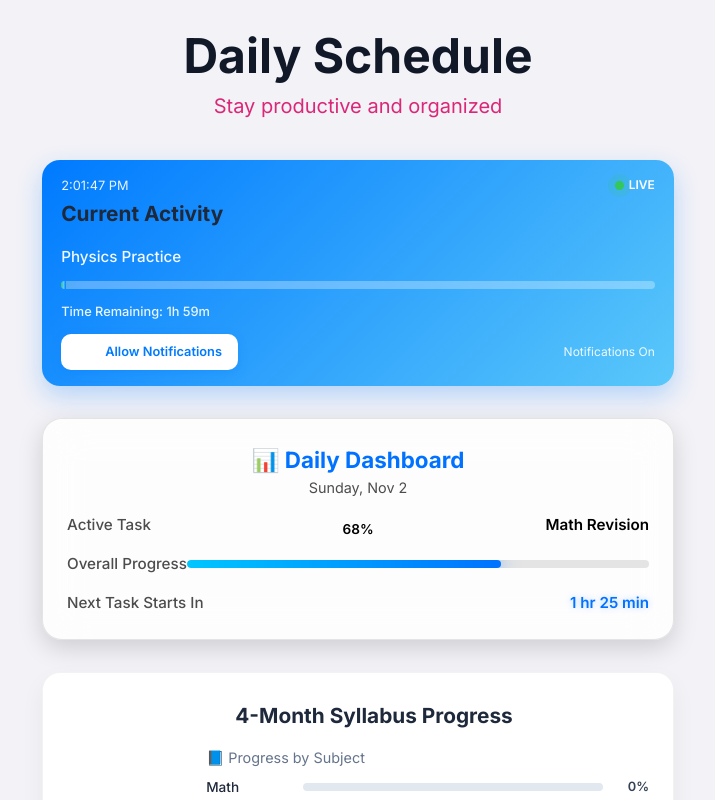
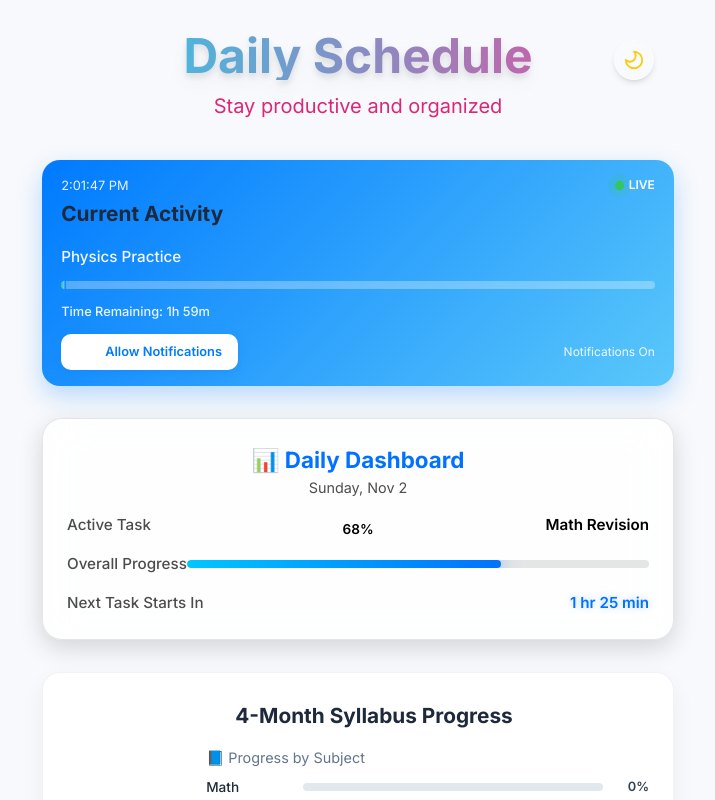
Before and after one commit to tech242242/dailytask, a React (Vite) app: page / in a window 1280 px wide. Shown: the top 800 px of the page, without its empty margins (282-997 px from the left). Built offline with nearby package versions, Linux system fonts and the light colour scheme.

Commit message:
Update Header.jsx

```diff
--- a/src/components/Header.jsx
+++ b/src/components/Header.jsx
@@ -1,10 +1,67 @@
-import React from "react";
+import React, { useEffect, useState } from "react";
+import { Sun, Moon } from "lucide-react";
 
 export default function Header() {
+  const [theme, setTheme] = useState(() => {
+    return localStorage.getItem("theme") || "light";
+  });
+
+  // Apply theme colors directly via body style
+  useEffect(() => {
+    const root = document.body;
+    if (theme === "dark") {
+      root.style.background = "#0a0f1c";
+      root.style.color = "#eee";
+    } else {
+      root.style.background = "#f7f9fc";
+      root.style.color = "#222";
+    }
+    localStorage.setItem("theme", theme);
+  }, [theme]);
+
+  const toggleTheme = () => {
+    setTheme((prev) => (prev === "light" ? "dark" : "light"));
+  };
+
   return (
-    <header className="text-center mb-10 bounce-in">
-      <h1 className="text-5xl font-bold mb-3 header-gradient">Daily Schedule</h1>
-      <p className="text-xl text-pink-600">Stay productive and organized</p>
+    <header className="relative text-center mb-10 transition-all duration-500">
+      <h1 className="text-5xl font-bold mb-3 bg-gradient-to-r from-cyan-400 to-pink-500 bg-clip-text text-transparent drop-shadow-lg">
+        Daily Schedule
+      </h1>
+      <p
+        className={`text-xl transition-colors duration-300 ${
+          theme === "dark" ? "text-pink-300" : "text-pink-600"
+        }`}
+      >
+        Stay productive and organized
+      </p>
+
+      {/* Theme Toggle Button */}
+      <button
+        onClick={toggleTheme}
+        className="absolute right-5 top-2 p-2 rounded-full border border-white/20 backdrop-blur-md transition-all hover:scale-105 shadow-md"
+        style={{
+          background: theme === "dark" ? "rgba(0,0,0,0.3)" : "rgba(255,255,255,0.2)",
+        }}
+        title="Toggle Dark / Light Mode"
+      >
+        {theme === "light" ? (
+          <Moon className="text-yellow-400" size={22} />
+        ) : (
+          <Sun className="text-yellow-400" size={22} />
+        )}
+      </button>
+
+      {/* Internal CSS for subtle effects */}
+      <style>{`
+        header {
+          transition: background 0.4s ease, color 0.4s ease;
+        }
+        header:hover h1 {
+          letter-spacing: 0.5px;
+          text-shadow: 0 0 10px rgba(255,255,255,0.2);
+        }
+      `}</style>
     </header>
   );
 }
```
